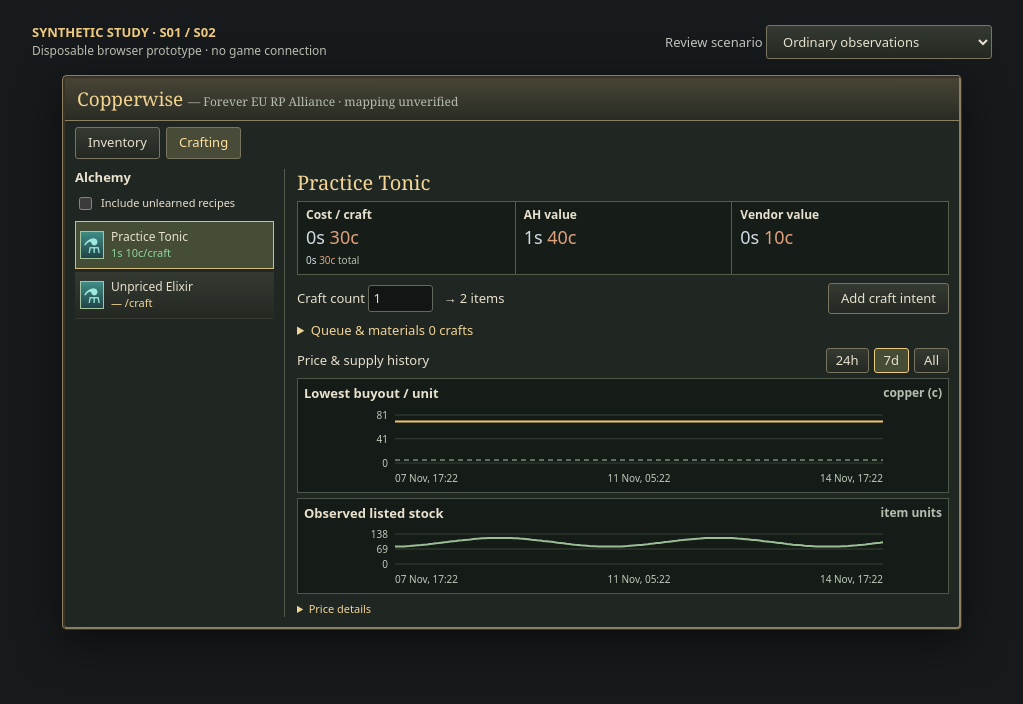
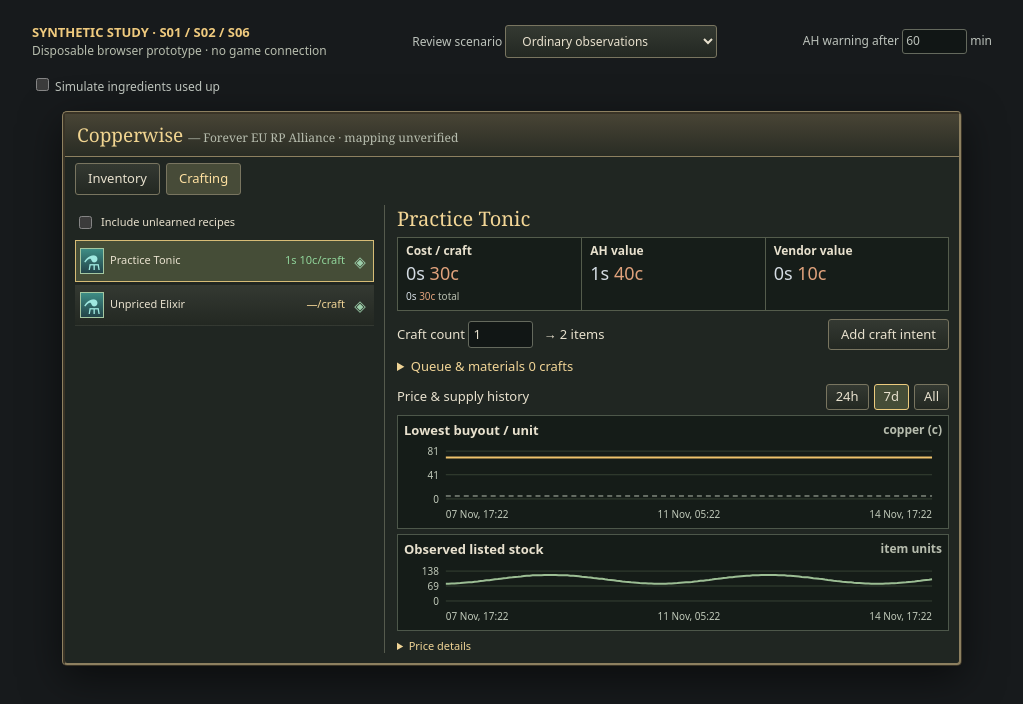
Before and after one commit to nllptr/copperwise, a plain HTML site: page probes/ui-inventory/index.html in a window 1280 px wide. Both pictures are taken after a click on the button "Crafting". Shown: the whole page, without its empty margins (128-1151 px from the left). Drawn offline with Linux system fonts and the light colour scheme.

Commit message:
Iterate inventory and crafting sidebar rows for S06

```diff
--- a/probes/ui-inventory/index.html
+++ b/probes/ui-inventory/index.html
@@ -12,13 +12,21 @@
 [hidden]{display:none!important}.check{display:flex;gap:6px;align-items:center;font-size:11px;margin:8px 0}.check input{width:auto}.intent{display:flex;align-items:center;gap:10px;margin:8px 0}.intent input{width:65px;padding:4px}.intent label{white-space:nowrap}.intent button{margin-left:auto}#craft-queue{font-size:11px}#craft-queue button{padding:2px 5px;margin:3px}.queue-row{border-bottom:1px solid #545c4c;padding:4px 0}#craft-validation{color:#f0d496;font-size:11px;margin:4px 0}summary{cursor:pointer;color:#f0d496}table{border-collapse:collapse;width:100%;font-size:11px;margin:6px 0}th,td{text-align:right;padding:4px;border-bottom:1px solid #545c4c}th:first-child,td:first-child{text-align:left}#shopping-panel{margin:8px 0}.recipe-note{color:#e4bc89}.shopping-scroll{overflow:auto}
 .crafting .chart svg{height:80px}.crafting .chart.stock svg{height:62px}.crafting .metrics{margin:5px 0}.crafting .metric{padding:5px 8px}.crafting .bank-note{font-size:10px}.crafting .legend,.crafting .provenance{font-size:10px}
 .crafting #main-metrics{grid-template-columns:repeat(3,minmax(0,1fr))}.crafting #quantity,.crafting #bank-note,.crafting #buyout-math,.crafting #vendor-math,.crafting #market-note,.crafting .legend,.crafting #coverage,.crafting .footer{display:none}.crafting #recipe-list .item{width:100%;display:grid;grid-template-columns:24px minmax(0,1fr);column-gap:7px;row-gap:1px;padding:7px 4px}.recipe-icon{grid-row:span 2;display:grid;place-items:center;width:24px;height:28px;background:linear-gradient(#3e8d85,#234449);color:#9fe8e0;border:1px solid #a4c7a1;font-size:20px}.recipe-icon.unlearned{filter:grayscale(1);opacity:.5}.recipe-name{overflow:hidden;text-overflow:ellipsis;white-space:nowrap;font-size:12px}.recipe-margin{font-size:11px;color:#f0d496}.recipe-margin.profit{color:#91d59b}.recipe-margin.loss{color:#f18c8c}.recipe-margin.profit span,.recipe-margin.loss span{color:inherit}#craft-notes{font-size:11px;margin-top:8px}#craft-notes p{margin:6px 0}.crafting .metric h2{font-size:12px}.crafting .metric small{font-size:10px}
+/* S06: compact rows; ordering is explained on hover, without list headings. */
+.workspace{grid-template-columns:310px minmax(0,1fr)}
+.inventory-row .item{display:grid;grid-template-columns:22px minmax(0,1fr) auto;gap:6px}
+.inventory-row .item-name{font-size:11px}.row-value{white-space:nowrap;font-size:11px;font-variant-numeric:tabular-nums;color:#f0d496}
+.crafting #recipe-list .item{grid-template-columns:24px minmax(0,1fr) auto 18px;gap:6px;align-items:center}
+.recipe-icon{grid-row:auto;width:24px;height:26px}.recipe-name{font-size:11px}.recipe-margin{white-space:nowrap}.calculation-note{color:#9cceaa;font-size:15px;text-align:center}.stale-warning{color:#ffca70}
+.study{flex-wrap:wrap}.study input[type=number]{width:65px;padding:3px}.study label{font-size:12px}
+@media(max-width:720px){.workspace{grid-template-columns:1fr}}
 </style>
-<div class="study"><div><strong>SYNTHETIC STUDY · S01 / S02</strong><br><small>Disposable browser prototype · no game connection</small></div><label>Review scenario <select id="scenario"><option value="ordinary">Ordinary observations</option><option value="empty">Observed empty supply</option><option value="gap">Missing observations</option><option value="none">No history</option><option value="vendor">Vendor metadata unavailable</option><option value="tie">Equal AH and vendor value</option></select></label></div>
+<div class="study"><div><strong>SYNTHETIC STUDY · S01 / S02 / S06</strong><br><small>Disposable browser prototype · no game connection</small></div><label>Review scenario <select id="scenario"><option value="ordinary">Ordinary observations</option><option value="empty">Observed empty supply</option><option value="gap">Missing observations</option><option value="none">No history</option><option value="vendor">Vendor metadata unavailable</option><option value="tie">Equal AH and vendor value</option></select></label><label>AH warning after <input id="stale-minutes" type="number" min="1" step="1" value="60"> min</label><label><input id="consume-ingredients" type="checkbox" style="width:auto"> Simulate ingredients used up</label></div>
 <main class="window" aria-label="Copperwise prototype">
 <header class="title">Copperwise <small>— Forever EU RP Alliance · mapping unverified</small></header>
 <nav class="tabs" aria-label="Main views"><button id="inventory-tab" aria-current="page">Inventory</button><button id="crafting-tab">Crafting</button><label class="bank-toggle"><input id="include-bank" type="checkbox"> Include bank</label></nav>
-<div class="workspace"><aside class="rail" id="inventory-rail"><h2>Inventory <small>· synthetic</small></h2><small>All item types · sample order</small><input id="search" type="search" aria-label="Filter inventory items" placeholder="Filter items…"><p class="sale-key"><span class="ah">Gold: AH</span> · <span class="vendor">Green: Vendor</span></p><div class="inventory-sections"><h3>Inventory</h3><div id="items" class="list" aria-label="Inventory items"></div><h3>Marked for sale <span id="sale-count">0</span></h3><div id="sale-items" class="list" aria-label="Items marked for sale"></div></div><small id="inventory-summary"></small><p id="marked-summary"></p></aside>
-<aside class="rail" id="crafting-rail" hidden><h2>Alchemy</h2><label class="check"><input id="unlearned" type="checkbox"> Include unlearned recipes</label><div id="recipe-list" class="list"></div></aside>
+<div class="workspace"><aside class="rail" id="inventory-rail"><input id="search" type="search" aria-label="Filter inventory items" placeholder="Filter items…"><div class="inventory-sections"><div id="items" class="list" aria-label="Inventory items"></div><h3>Marked for sale <span id="sale-count">0</span></h3><div id="sale-items" class="list" aria-label="Items marked for sale"></div></div><small id="inventory-summary"></small><p id="marked-summary"></p></aside>
+<aside class="rail" id="crafting-rail" hidden><label class="check"><input id="unlearned" type="checkbox"> Include unlearned recipes</label><div id="recipe-list" class="list"></div></aside>
 <section aria-label="Selected item"><div class="detail-head"><div><h1 id="name"></h1><span id="quantity" class="badge"></span></div></div>
 <p id="bank-note" class="bank-note"></p>
 <div class="metrics" id="main-metrics"><div class="metric" id="craft-cost-metric" hidden><h2>Cost / craft</h2><div id="craft-cost" class="value"></div><small id="craft-total"></small></div><div class="metric"><h2>My AH value · lowest buyout</h2><div id="buyout" class="value"></div><small id="buyout-math"></small></div><div class="metric"><h2>My vendor value</h2><div id="vendor" class="value"></div><small id="vendor-math"></small></div></div><small id="market-note"></small>
@@ -56,18 +64,20 @@ const local=time=>new Intl.DateTimeFormat('en-GB',{timeZone:'Europe/Stockholm',d
 const includeBank=()=>el('include-bank').checked;
 const owned=item=>item.quantity+(includeBank()?item.bank:0);
 const money=value=>`${value>=10000?`<span class="gold">${Math.floor(value/10000)}g</span> `:''}<span class="silver">${Math.floor(value/100)%100}s</span> <span class="copper">${Number((value%100).toFixed(2))}c</span>`;
+function inventoryValue(item,index){const price=series(index).at(-1).price;return price===null||el('scenario').value==='vendor'?null:Math.max(price,item.vendor)*owned(item)}
 function renderList(){
  const query=el('search').value.toLowerCase();el('items').replaceChildren();el('sale-items').replaceChildren();
- items.forEach((item,index)=>{
+ items.map((item,index)=>({item,index,value:inventoryValue(item,index)})).sort((a,b)=>(b.value??-Infinity)-(a.value??-Infinity)||a.item.name.localeCompare(b.item.name)).forEach(({item,index,value})=>{
   if((!item.quantity&&(!includeBank()||!item.bank))||!item.name.toLowerCase().includes(query))return;
-  const marked=marks.has(index),last=series(index).at(-1),vendorKnown=el('scenario').value!=='vendor',destination=marked?marks.get(index):!vendorKnown||last.stock===null?'Review':last.price===null||item.vendor>=last.price?'Vendor':'AH',row=document.createElement('div');row.className='inventory-row';
+  const marked=marks.has(index),last=series(index).at(-1),vendorKnown=el('scenario').value!=='vendor',destination=marked?marks.get(index):!vendorKnown||last.price===null?null:item.vendor>=last.price?'Vendor':'AH',row=document.createElement('div');row.className='inventory-row';
   const button=document.createElement('button');button.className='item';button.setAttribute('aria-pressed',String(selected===index));
-  button.innerHTML=`<span class="icon" aria-hidden="true">${item.symbol}</span><span class="item-name">${item.name}</span><span class="count">${owned(item)}</span>`;
+  button.innerHTML=`<span class="icon" aria-hidden="true">${item.symbol}</span><span class="item-name">${item.name} (${owned(item)})</span><span class="row-value">${value===null?'—':money(value)}</span>`;
+  button.title=`${item.name}: ${owned(item)} owned; ${value===null?'sale value unavailable':`${value} copper total sale asking value, not recorded profit`}`;
   button.onclick=()=>{selected=index;el('status').textContent='';render()};
   const toggle=document.createElement('button');toggle.className='sale-toggle';toggle.dataset.item=index;
   toggle.dataset.destination=destination;toggle.textContent=marked?`${destination} ×`:destination;toggle.disabled=!marked&&destination==='Review';toggle.title=marked?`Scheduled for ${destination}; click to unmark`:destination==='Review'?'Price comparison unavailable':`Mark for ${destination}: ${destination==='AH'?'lowest buyout is higher':'vendor value is equal or higher, or no buyout listings exist'}`;toggle.setAttribute('aria-label',marked?`Unmark ${item.name} scheduled for ${destination}`:destination==='Review'?`Cannot compare AH and vendor value for ${item.name}`:`Mark ${item.name} for ${destination}`);
   toggle.onclick=()=>{marked?marks.delete(index):marks.set(index,destination);renderList();el('status').textContent=marked?`${item.name} moved back to Inventory.`:`${item.name} scheduled for ${destination}. No sale made.`;document.querySelector(`.sale-toggle[data-item="${index}"]`).focus()};
-  row.append(button,toggle);el(marked?'sale-items':'items').append(row);
+  row.append(button);if(destination){if(destination==='AH'&&(reviewTime-last.time)/60000>Number(el('stale-minutes').value)){toggle.innerHTML+=' <span class="stale-warning" aria-hidden="true">⚠</span>';toggle.title+=`; AH observation is ${Math.round((reviewTime-last.time)/60000)} minutes old`;toggle.setAttribute('aria-label',toggle.getAttribute('aria-label')+'; warning: old AH data')}row.append(toggle)}el(marked?'sale-items':'items').append(row);
  });
  for(const [id,message] of [['items',query?'No matching unmarked items.':'All included items are marked.'],['sale-items',query?'No matching marked items.':'Use AH or Vendor to mark an item.']])if(!el(id).children.length){const empty=document.createElement('p');empty.className='empty';empty.textContent=message;el(id).append(empty)}
  el('inventory-summary').textContent=includeBank()?'Bags + cached bank · current character':'All bag items · current character';el('sale-count').textContent=marks.size;el('marked-summary').textContent=`${marks.size} item type${marks.size===1?'':'s'} marked · intent only`;
@@ -90,15 +100,29 @@ const outputStart=items.length;
 recipes.forEach((recipe,index)=>{items.push({name:recipe.name,quantity:0,bank:0,vendor:recipe.vendor,base:recipe.price,stock:100,symbol:'⚗'});observations.push(observations[0].map(p=>({...p,price:recipe.price,stock:100+Math.round(20*Math.sin((p.time-latestObservationTime)/hour/12))})));});
 let view='inventory',inventorySelection=0,recipeSelection=0;
 const craftQueue=new Map();
-function missingMaterialCost(recipe,count){let total=0;for(const [id,n] of recipe.inputs){const material=materials[id],owned=material.bags+(el('use-bank').checked?(material.bank??0):0),missing=Math.max(0,n*count-owned);if(missing>0&&material.cost===null)return null;total+=missing*(material.cost??0)}return total}
-function renderRecipes(){el('recipe-list').replaceChildren();recipes.forEach((recipe,index)=>{if(!recipe.known&&!el('unlearned').checked)return;const button=document.createElement('button'),cost=missingMaterialCost(recipe,1),last=series(outputStart+index).at(-1),margin=cost===null||last.price===null?null:last.price*recipe.yield-cost;button.className='item';button.setAttribute('aria-pressed',String(index===recipeSelection));button.setAttribute('aria-label',`${recipe.name}, ${recipe.known?'learned':'unlearned'}, ${margin===null?'margin unavailable':`${margin} copper per craft`}`);button.title=recipe.known?'Learned recipe':'Unlearned recipe';button.innerHTML=`<span aria-hidden="true" class="recipe-icon${recipe.known?'':' unlearned'}">⚗</span><span class="recipe-name">${recipe.name}</span><span class="recipe-margin${margin>0?' profit':margin<0?' loss':''}">${margin===null?'— /craft':`${margin<0?'−':''}${Math.abs(margin)>=100?money(Math.abs(margin)):`${Math.abs(margin)}c`}/craft`}</span>`;button.onclick=()=>{recipeSelection=index;el('craft-validation').textContent='';render()};el('recipe-list').append(button)})}
+function missingMaterialCost(recipe,count){let total=0;for(const [id,n] of recipe.inputs){const material=materials[id],owned=el('consume-ingredients').checked?0:material.bags+(el('use-bank').checked?(material.bank??0):0),missing=Math.max(0,n*count-owned);if(missing>0&&material.cost===null)return null;total+=missing*(material.cost??0)}return total}
+function renderRecipes(){
+ el('recipe-list').replaceChildren();
+ recipes.map((recipe,index)=>{const cost=missingMaterialCost(recipe,1),price=series(outputStart+index).at(-1).price;return {recipe,index,margin:cost===null||price===null?null:price*recipe.yield-cost}})
+ .sort((a,b)=>(b.margin??-Infinity)-(a.margin??-Infinity)||a.recipe.name.localeCompare(b.recipe.name)).forEach(({recipe,index,margin})=>{
+ if(!recipe.known&&!el('unlearned').checked)return;
+ const affected=!el('consume-ingredients').checked&&recipe.inputs.some(([id,n])=>n>0&&(materials[id].bags+(el('use-bank').checked?(materials[id].bank??0):0))>0),button=document.createElement('button');
+ const note=affected?'Owned ingredients reduce additional cost for this craft':'';
+ button.className='item';button.setAttribute('aria-pressed',String(index===recipeSelection));
+ button.setAttribute('aria-label',`${recipe.name}, ${recipe.known?'learned':'unlearned'}, ${margin===null?'margin unavailable':`${margin} copper per craft`}${affected?'; '+note:''}`);
+ button.title=`${recipe.known?'Learned recipe':'Unlearned recipe'}${affected?' · '+note:''}`;
+ button.innerHTML=`<span aria-hidden="true" class="recipe-icon${recipe.known?'':' unlearned'}">⚗</span><span class="recipe-name">${recipe.name}</span><span class="recipe-margin${margin>0?' profit':margin<0?' loss':''}">${margin===null?'—':`${margin<0?'−':''}${Math.abs(margin)>=100?money(Math.abs(margin)):`${Math.abs(margin)}c`}`}/craft</span><span class="calculation-note" title="${note}" aria-hidden="true">${affected?'◈':''}</span>`;
+ button.onclick=()=>{recipeSelection=index;el('craft-validation').textContent='';render()};el('recipe-list').append(button)
+ })
+}
 function renderQueue(){el('craft-queue').replaceChildren();let total=0;craftQueue.forEach((count,index)=>{total+=count;const row=document.createElement('div');row.className='queue-row';row.textContent=`${recipes[index].name}: ${count} crafts → ${count*recipes[index].yield} outputs${recipes[index].known?'':' · unlearned'}`;const remove=document.createElement('button');remove.textContent='Remove';remove.setAttribute('aria-label',`Remove ${recipes[index].name} intent`);remove.onclick=()=>{craftQueue.delete(index);render();el('queue-craft').focus()};row.append(remove);el('craft-queue').append(row)});if(!craftQueue.size)el('craft-queue').textContent='No craft intent yet.';el('queue-count').textContent=`${total} crafts`;renderShopping()}
-function renderShopping(){const required=new Map();craftQueue.forEach((count,index)=>recipes[index].inputs.forEach(([id,n])=>required.set(id,(required.get(id)||0)+n*count)));el('shopping').replaceChildren();if(!required.size){el('shopping').textContent='Add craft intent to see combined requirements.';return}const wrap=document.createElement('div');wrap.className='shopping-scroll';const table=document.createElement('table');table.innerHTML='<caption>Combined queue · item units · owned units counted once</caption><thead><tr><th>Ingredient / source</th><th>Required</th><th>Bags</th><th>Bank</th><th>Withdraw</th><th>To buy</th></tr></thead>';const body=document.createElement('tbody');required.forEach((n,id)=>{const m=materials[id],bankUsed=el('use-bank').checked&&m.bank!==null?Math.min(m.bank,Math.max(0,n-m.bags)):0;const row=document.createElement('tr');row.innerHTML=`<td>${m.name} · ${m.source}</td><td>${n}</td><td>${m.bags}</td><td>${m.bank===null?'Unknown':m.bank}</td><td>${bankUsed||'—'}</td><td>${Math.max(0,n-m.bags-bankUsed)}</td>`;body.append(row)});table.append(body);wrap.append(table);el('shopping').append(wrap)}
+function renderShopping(){const required=new Map();craftQueue.forEach((count,index)=>recipes[index].inputs.forEach(([id,n])=>required.set(id,(required.get(id)||0)+n*count)));el('shopping').replaceChildren();if(!required.size){el('shopping').textContent='Add craft intent to see combined requirements.';return}const wrap=document.createElement('div');wrap.className='shopping-scroll';const table=document.createElement('table');table.innerHTML='<caption>Combined queue · item units · owned units counted once</caption><thead><tr><th>Ingredient / source</th><th>Required</th><th>Bags</th><th>Bank</th><th>Withdraw</th><th>To buy</th></tr></thead>';const body=document.createElement('tbody');required.forEach((n,id)=>{const source=materials[id],m=el('consume-ingredients').checked?{...source,bags:0,bank:0}:source,bankUsed=el('use-bank').checked&&m.bank!==null?Math.min(m.bank,Math.max(0,n-m.bags)):0;const row=document.createElement('tr');row.innerHTML=`<td>${m.name} · ${m.source}</td><td>${n}</td><td>${m.bags}</td><td>${m.bank===null?'Unknown':m.bank}</td><td>${bankUsed||'—'}</td><td>${Math.max(0,n-m.bags-bankUsed)}</td>`;body.append(row)});table.append(body);wrap.append(table);el('shopping').append(wrap)}
 function renderCraft(){selected=outputStart+recipeSelection;renderRecipes();const recipe=recipes[recipeSelection],points=series();el('name').textContent=recipe.name;document.querySelector('#buyout').parentElement.querySelector('h2').textContent='AH value';document.querySelector('#vendor').parentElement.querySelector('h2').textContent='Vendor value';updateCraftCount();renderQueue();renderHistory(points);el('craft-provenance').textContent=el('coverage').textContent+' Import: 14 Nov, 17:48 CET. Historical crafting cost unavailable. No separate sale cut; refundable deposits omitted; failed-listing losses excluded. Synthetic prototype; no transactions. Queue resets on refresh.';el('status').textContent=''}
 function updateCraftCount(){const count=Number(el('craft-count').value),valid=Number.isInteger(count)&&count>=1&&count<=999;el('queue-craft').disabled=!valid;el('output-count').textContent=valid?`→ ${count*recipes[recipeSelection].yield} items`:'Enter 1–999 whole crafts';if(view!=='crafting')return;const recipe=recipes[recipeSelection],last=series().at(-1),cost=valid?missingMaterialCost(recipe,count):null,outputs=count*recipe.yield;el('craft-cost').innerHTML=cost===null?'Unavailable':money(Math.round(cost/count*100)/100);el('craft-total').innerHTML=cost===null?'':`${money(cost)} total`;el('craft-cost-metric').title='AH cost of missing ingredients, after owned materials, divided by selected craft count';el('buyout').innerHTML=!valid?'—':last.price===null?(last.stock===0?'No buyouts':'Unavailable'):money(last.price*outputs);el('vendor').innerHTML=!valid?'—':el('scenario').value==='vendor'?'Unavailable':money(recipe.vendor*outputs);el('cost-basis').textContent=`AH prices for missing ingredients; bags subtracted once from the selected batch${el('use-bank').checked?', plus counted bank holdings':''}. Per-craft cost is the batch average; totals use ${valid?count:'—'} crafts × ${recipe.yield} outputs. Sidebar margin compares one craft's output AH value with its missing-input cost. Each recipe is an alternative, not a reservation of shared materials.`}
 function switchView(next){if(view==='inventory')inventorySelection=selected;view=next;document.querySelector('.window').classList.toggle('crafting',view==='crafting');el('inventory-rail').hidden=view!=='inventory';el('crafting-rail').hidden=view!=='crafting';el('craft-panel').hidden=view!=='crafting';el('craft-cost-metric').hidden=view!=='crafting';el('craft-notes').hidden=view!=='crafting';document.querySelector('.bank-toggle').hidden=view!=='inventory';for(const name of ['inventory','crafting']){el(`${name}-tab`).removeAttribute('aria-current');if(view===name)el(`${name}-tab`).setAttribute('aria-current','page')}if(view==='inventory'){selected=inventorySelection;el('buyout').parentElement.querySelector('h2').textContent='My AH value · lowest buyout';el('vendor').parentElement.querySelector('h2').textContent='My vendor value'}render()}
 el('inventory-tab').onclick=()=>switchView('inventory');el('crafting-tab').onclick=()=>switchView('crafting');el('unlearned').onchange=()=>{if(!el('unlearned').checked&&!recipes[recipeSelection].known)recipeSelection=0;render()};el('craft-count').oninput=updateCraftCount;el('use-bank').onchange=()=>{renderShopping();renderRecipes();updateCraftCount()};
 el('queue-craft').onclick=()=>{const count=Number(el('craft-count').value);if(!Number.isInteger(count)||count<1||count>999)return;craftQueue.set(recipeSelection,(craftQueue.get(recipeSelection)||0)+count);renderQueue();el('shopping-panel').open=true;el('craft-validation').textContent=`Added ${count} crafts (${count*recipes[recipeSelection].yield} outputs) as intent only.${recipes[recipeSelection].known?'':' Recipe must be learned before crafting.'}`};
+el('stale-minutes').oninput=()=>{if(Number(el('stale-minutes').value)>0)renderList()};el('consume-ingredients').onchange=()=>render();
 el('search').oninput=renderList;el('include-bank').onchange=()=>{if(!includeBank()&&!items[selected].quantity)selected=items.findIndex(item=>item.quantity>0);el('status').textContent='';render()};el('scenario').onchange=()=>{el('status').textContent='';render()};document.querySelectorAll('[data-days]').forEach(button=>button.onclick=()=>{days=Number(button.dataset.days);render()});render();
 </script>
 </html>
```
Also changed, not shown: 2 other files.
